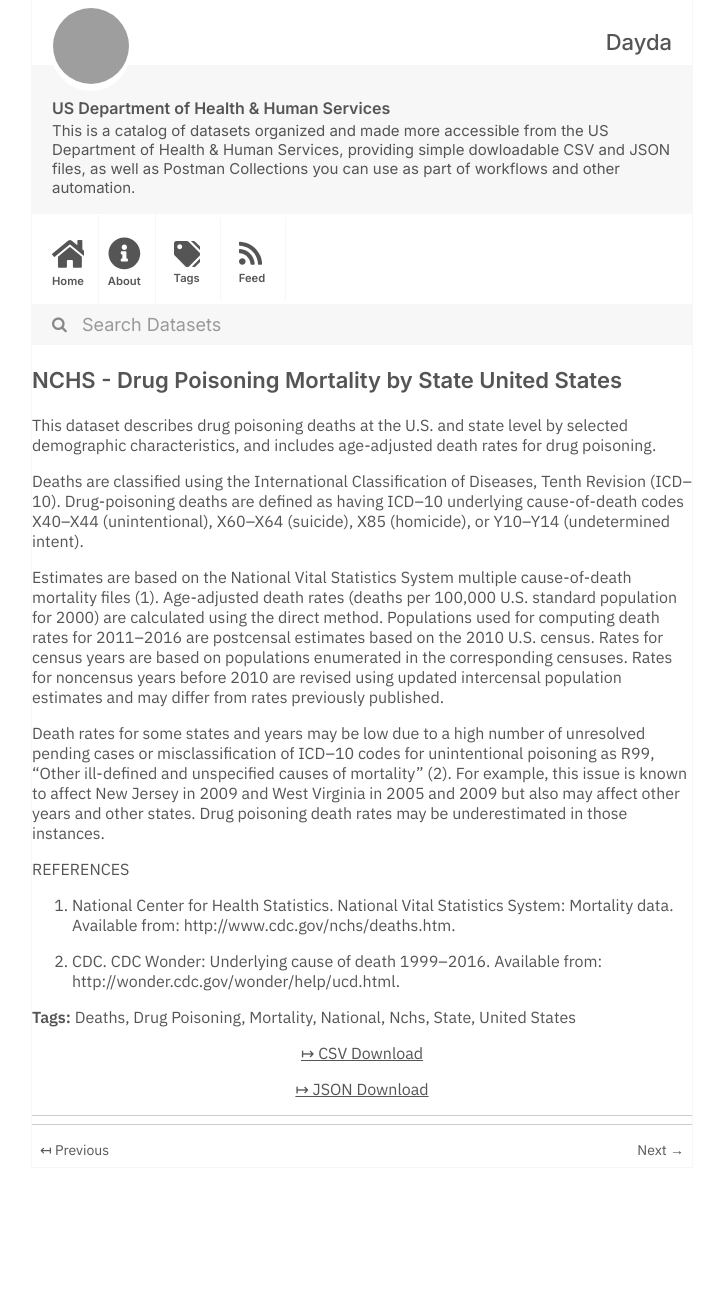
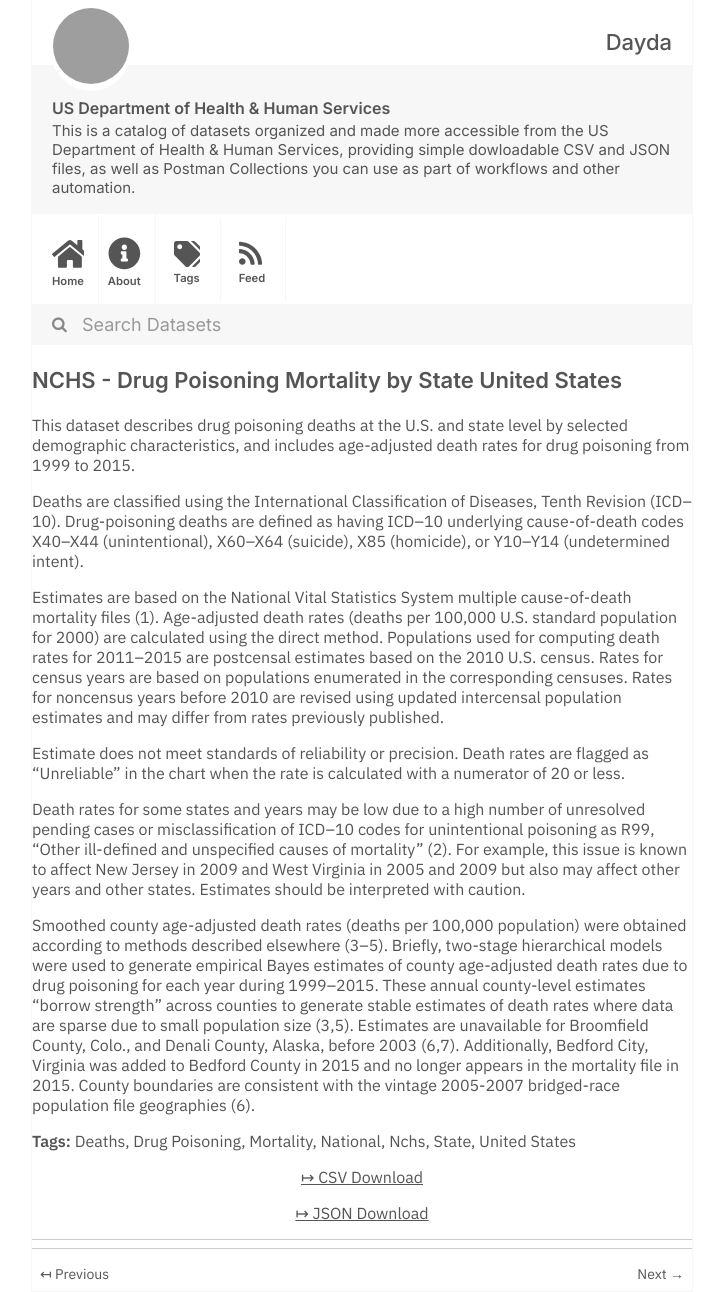
Before and after one commit to dayda-entities/us-department-of-health-and-human-services, a Jekyll site: the page built from _posts/2020-11-10-nchs-drug-poisoning-mortality-by-state-united-states.md, in a window 1280 px wide. Shown: the whole page, without its empty margins (278-1001 px from the left). Built offline with Jekyll 4.4.1, drawn with Linux system fonts in a browser that asks for light colours; before the commit the page ends 1168 px from its top, so only the background shows below that; grey boxes are pictures that could not be loaded.

Commit message:
Publish Data

```diff
--- a/_posts/2020-11-10-nchs-drug-poisoning-mortality-by-state-united-states.md
+++ b/_posts/2020-11-10-nchs-drug-poisoning-mortality-by-state-united-states.md
@@ -13,20 +13,19 @@ tags:
   - State
   - United States
 groups: []
-csv_url: 'https://data.cdc.gov/api/views/xbxb-epbu/rows.csv?accessType=DOWNLOAD'
-json_url: 'https://data.cdc.gov/api/views/xbxb-epbu/rows.json?accessType=DOWNLOAD'
+csv_url: 'https://data.cdc.gov/api/views/jx6g-fdh6/rows.csv?accessType=DOWNLOAD'
+json_url: 'https://data.cdc.gov/api/views/jx6g-fdh6/rows.json?accessType=DOWNLOAD'
 layout: post
 
 ---
-This dataset describes drug poisoning deaths at the U.S. and state level by selected demographic characteristics, and includes age-adjusted death rates for drug poisoning.
+This dataset describes drug poisoning deaths at the U.S. and state level by selected demographic characteristics, and includes age-adjusted death rates for drug poisoning from 1999 to 2015.
 
 Deaths are classified using the International Classification of Diseases, Tenth Revision (ICD–10). Drug-poisoning deaths are defined as having ICD–10 underlying cause-of-death codes X40–X44 (unintentional), X60–X64 (suicide), X85 (homicide), or Y10–Y14 (undetermined intent).
 
-Estimates are based on the National Vital Statistics System multiple cause-of-death mortality files (1). Age-adjusted death rates (deaths per 100,000 U.S. standard population for 2000) are calculated using the direct method. Populations used for computing death rates for 2011–2016 are postcensal estimates based on the 2010 U.S. census. Rates for census years are based on populations enumerated in the corresponding censuses. Rates for noncensus years before 2010 are revised using updated intercensal population estimates and may differ from rates previously published.
+Estimates are based on the National Vital Statistics System multiple cause-of-death mortality files (1). Age-adjusted death rates (deaths per 100,000 U.S. standard population for 2000) are calculated using the direct method. Populations used for computing death rates for 2011–2015 are postcensal estimates based on the 2010 U.S. census. Rates for census years are based on populations enumerated in the corresponding censuses. Rates for noncensus years before 2010 are revised using updated intercensal population estimates and may differ from rates previously published.
 
-Death rates for some states and years may be low due to a high number of unresolved pending cases or misclassification of ICD–10 codes for unintentional poisoning as R99, “Other ill-defined and unspecified causes of mortality” (2). For example, this issue is known to affect New Jersey in 2009 and West Virginia in 2005 and 2009 but also may affect other years and other states. Drug poisoning death rates may be underestimated in those instances.
+Estimate does not meet standards of reliability or precision. Death rates are flagged as “Unreliable” in the chart when the rate is calculated with a numerator of 20 or less.
 
-REFERENCES
-1. National Center for Health Statistics. National Vital Statistics System: Mortality data. Available from: http://www.cdc.gov/nchs/deaths.htm.
+Death rates for some states and years may be low due to a high number of unresolved pending cases or misclassification of ICD–10 codes for unintentional poisoning as R99, “Other ill-defined and unspecified causes of mortality” (2). For example, this issue is known to affect New Jersey in 2009 and West Virginia in 2005 and 2009 but also may affect other years and other states. Estimates should be interpreted with caution.
 
-2. CDC. CDC Wonder: Underlying cause of death 1999–2016. Available from: http://wonder.cdc.gov/wonder/help/ucd.html.
+Smoothed county age-adjusted death rates (deaths per 100,000 population) were obtained according to methods described elsewhere (3–5). Briefly, two-stage hierarchical models were used to generate empirical Bayes estimates of county age-adjusted death rates due to drug poisoning for each year during 1999–2015. These annual county-level estimates “borrow strength” across counties to generate stable estimates of death rates where data are sparse due to small population size (3,5). Estimates are unavailable for Broomfield County, Colo., and Denali County, Alaska, before 2003 (6,7). Additionally, Bedford City, Virginia was added to Bedford County in 2015 and no longer appears in the mortality file in 2015. County boundaries are consistent with the vintage 2005-2007 bridged-race population file geographies (6).
```
Also changed, not shown: other parts of _posts/2020-11-10-nchs-drug-poisoning-mortality-by-state-united-states.md (+2 -2 lines).
